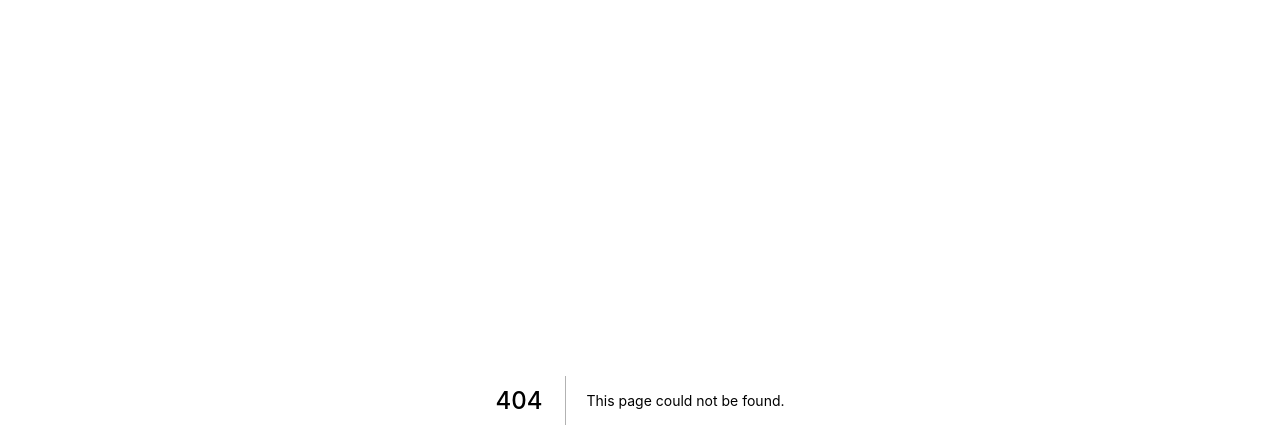
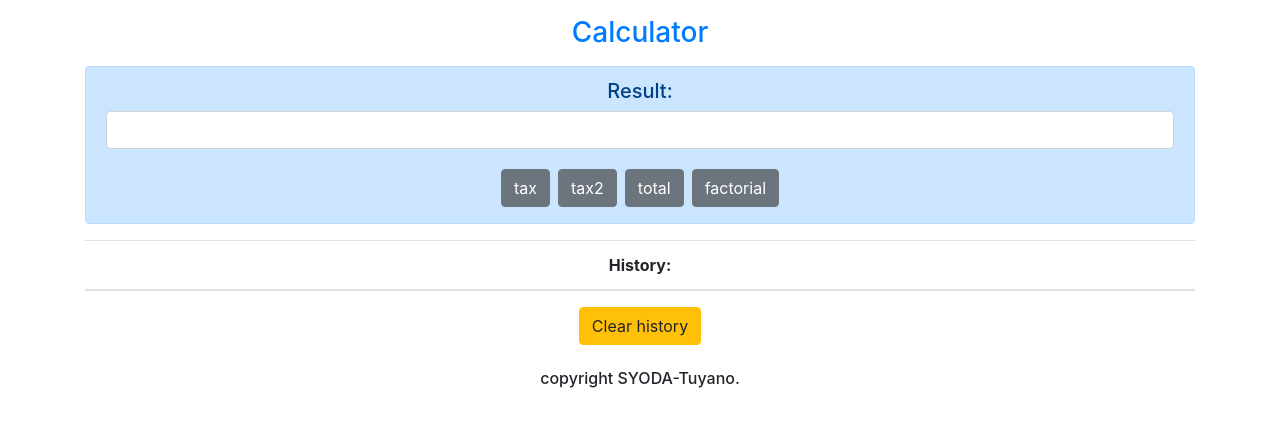
Before and after one commit to thirota/next_app_second, a Next.js app: page /calc in a window 1280 px wide. Before the commit this address had no page. Shown: the top 448 px of the page. Built offline with nearby package versions, Linux system fonts and the light colour scheme.

Commit message:
Calc app p.348

```diff
--- /dev/null
+++ b/components/Calc.js
@@ -0,0 +1,78 @@
+import {useState, useEffect} from 'react'
+import usePersist from './Persist'
+
+export default function Calc(props) {
+    const [message, setMessage] = useState('')
+    const [input, setInput] = useState('')
+    const [data, setData] = usePersist('calc-history', [])
+    const [func, setFunc] = useState({func:{}})
+
+    const fetchFunc = (address)=> {
+        return fetch(address).then(res=>res.json())
+    }
+
+    useEffect(()=> {
+        fetchFunc('/api/func').then((r)=> {
+            setFunc(r)
+        })
+    }, [data])
+
+    const onChange = (e)=> {
+        setInput(e.target.value)
+    }
+
+    const onKeyPress = (e)=> {
+        if (e.key === 'Enter') {
+            doAction(e)
+        }
+    }
+
+    const doAction = (e)=> {
+        // XXX
+        const res = eval(input)
+        setMessage(res)
+        data.unshift(input + ' = ' + res)
+        setData(data)
+        setInput('')
+    }
+
+    const clear = (e)=> {
+        setData([])
+        setMessage('Clear history.')
+    }
+
+    const doFunc = (e)=> {
+        const arr = input.split(',')
+        const fid = e.target.id
+        const f = func.func[fid]
+        const fe = eval(f.function)
+        const res = fe(arr)
+        setMessage(res)
+        data.unshift(fid + ' = ' + res)
+        setData(data)
+        setInput('')
+    }
+
+    return (
+        <div>
+            <div className="alert alert-primary">
+                <h5>Result: {message}</h5>
+                <div className="form-group">
+                    <input type="text" value={input} className="form-control" onChange={onChange} onKeyPress={onKeyPress}/>
+                </div>
+                {Object.entries(func.func).map((value, key)=>(
+                <button className="btn btn-secondary m-1" key={key} title={value[1].caption} id={value[0]} onClick={doFunc}>{value[0]}</button>
+                ))}
+            </div>
+            <table className="table">
+                <thead><tr><th>History:</th></tr></thead>
+                <tbody>
+                    {data.map((value, key)=>(
+                        <tr key={key}><td>{value}</td></tr>
+                    ))}
+                </tbody>
+            </table>
+            <button onClick={clear} className="btn btn-warning">Clear history</button>
+        </div>
+    )
+}
--- /dev/null
+++ b/components/Persist.js
@@ -0,0 +1,37 @@
+import React, { useState } from 'react'
+
+function usePersist(ky, initVal) {
+    console.log("usePersist start")
+    const key = "hooks: " + ky
+
+    const value = ()=> {
+        console.log("value start")
+        try {
+            const item = window.localStorage.getItem(key)
+            return item ? JSON.parse(item) : initVal
+        } catch (err) {
+            console.log(err)
+            return initVal
+        }
+    }
+
+    const setValue = (val)=> {
+        console.log("setValue start")
+        try {
+            setSavedValue(val)
+            window.localStorage.setItem(key, JSON.stringify(val))
+        } catch (err) {
+            console.log(err)
+        }
+    }
+
+    // XXX なぜステートが必要なん？永続化していればメモリ上には不要では？
+    // XXX ステートの初期値に関数を設定なんてできるん？？
+    console.log("useState before")
+    const [savedValue, setSavedValue] = useState(value)
+    console.log("useState after")
+
+    return [savedValue, setValue]
+}
+
+export default usePersist
--- /dev/null
+++ b/components/func.js
@@ -0,0 +1,32 @@
+export default {
+    'func': {
+        'tax': {
+            'caption':'消費税10%を計算します',
+            'function':'(...param)=>{return Math.floor(param[0]*1.1)}'
+        },
+        'tax2': {
+            'caption':'消費税8%を計算します',
+            'function':'(...param)=>{return Math.floor(param[0]*1.08)}'
+        },
+        'total': {
+            'caption':'カンマ区切りの数字の合計を計算します',
+            'function':`(...param)=>{
+                let re=0;
+                for(let i in param) {
+                    re += param[i]*1
+                }
+                return re
+            }`
+        },
+        'factorial': {
+            'caption':'0から入力値までの合計を計算します',
+            'function':`(...param)=>{
+                let re=0;
+                for(let i = 0; i <= param[0]; i++) {
+                    re += i
+                }
+                return re
+            }`
+        },
+    }
+}
--- /dev/null
+++ b/pages/api/func.js
@@ -0,0 +1,5 @@
+import func from '../../components/func'
+
+export default function handler(req, res) {
+    res.json(func)
+}
--- /dev/null
+++ b/pages/calc.js
@@ -0,0 +1,14 @@
+import Layout from '../components/layout'
+import Calc from '../components/Calc'
+
+export default function Home() {
+    return (
+        <div>
+            <Layout header="Calc" title="Calculator">
+                <div className="text-center">
+                    <Calc/>
+                </div>
+            </Layout>
+        </div>
+    )
+}
```
